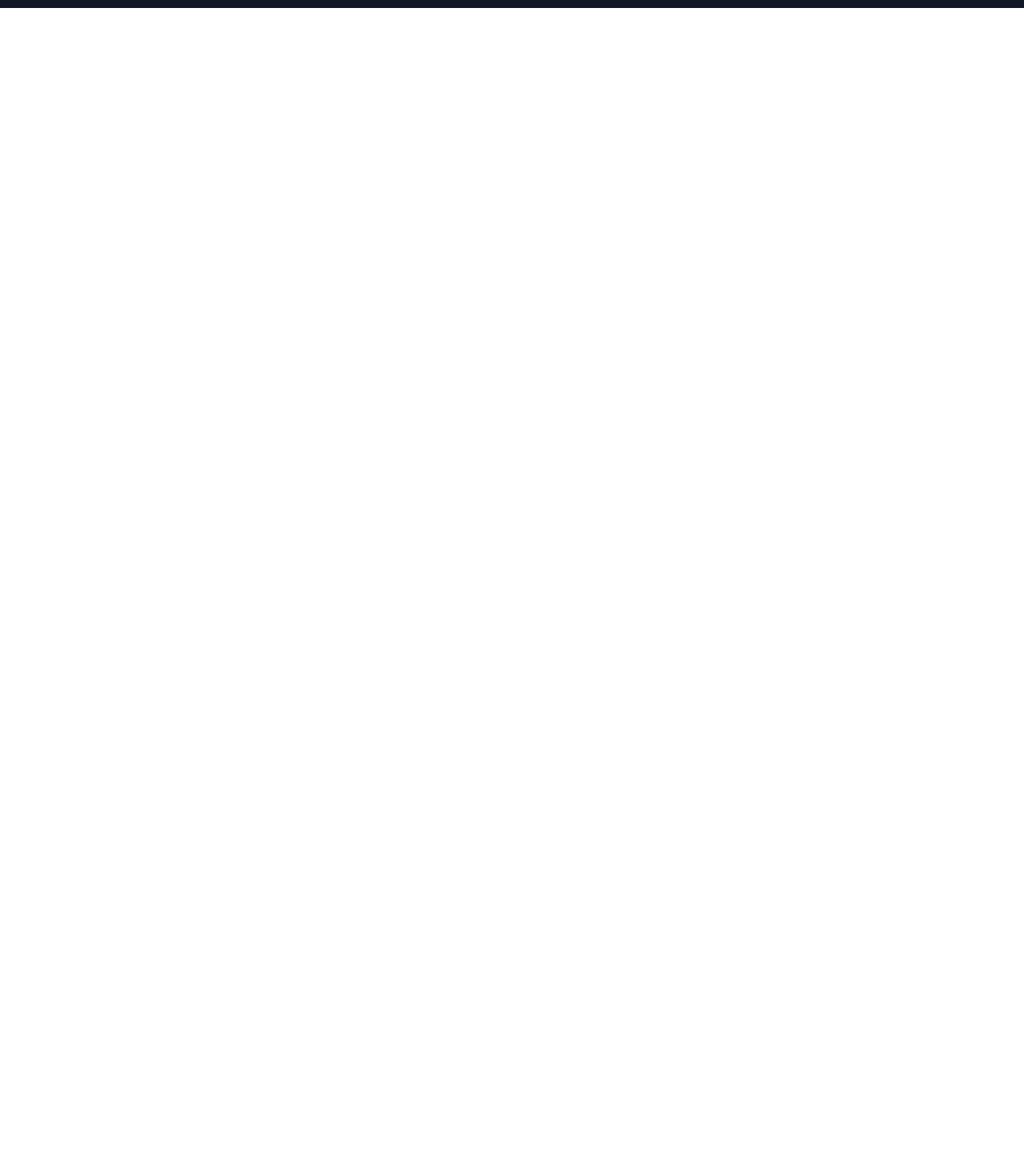
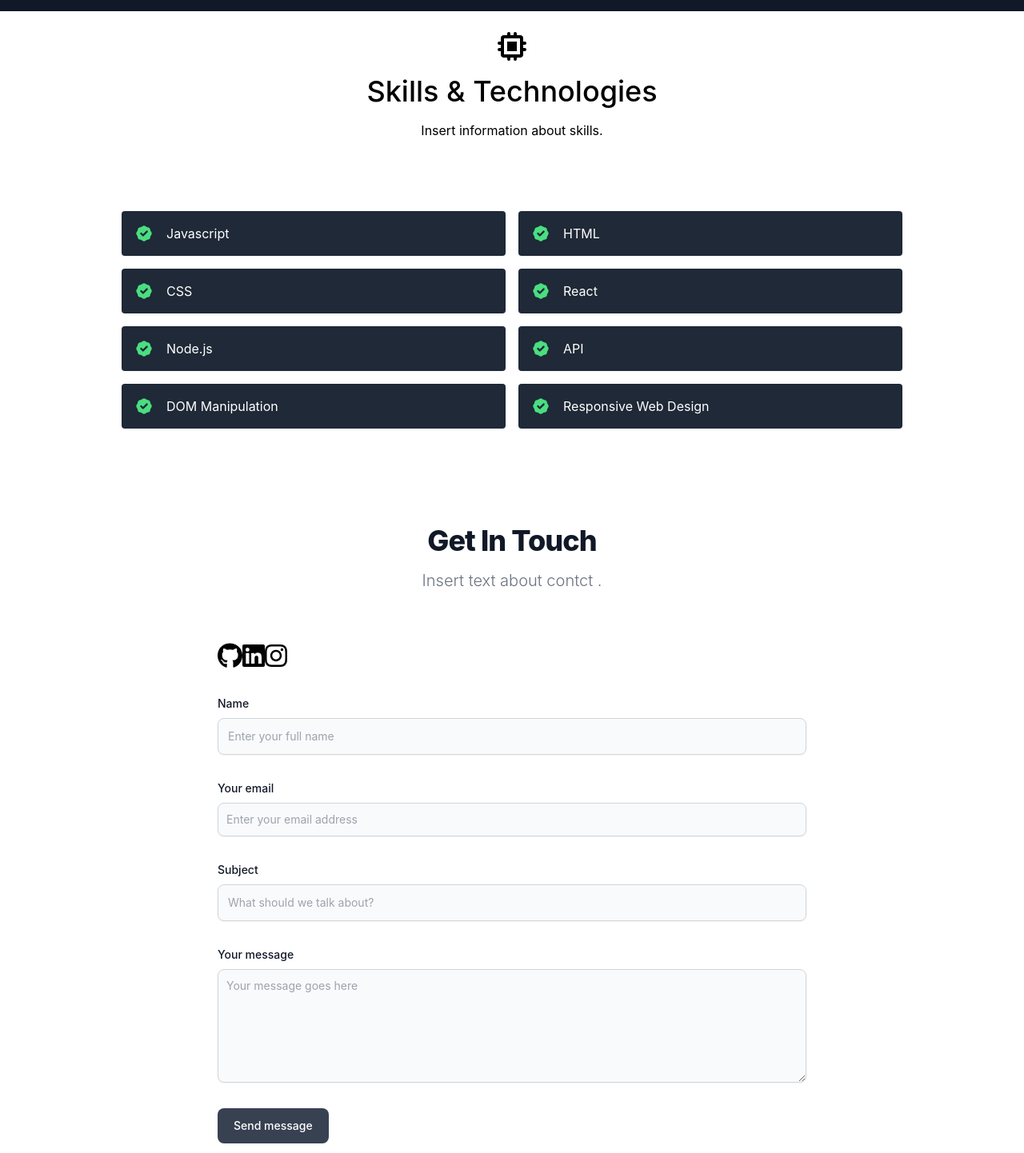
Before and after one commit to ngalvin1991/portfolio, a React (Create React App) app: page / in a window 1280 px wide. Shown: the part 968-2410 px from the top of the page at 80% size. Before the commit the page ends 978 px from the top, so only its background shows below. Built offline with nearby package versions, Linux system fonts and the light colour scheme.

Commit message:
contact me, skills, projects updated - packages installed so site functions

```diff
--- a/package.json
+++ b/package.json
@@ -3,12 +3,17 @@
   "version": "0.1.0",
   "private": true,
   "dependencies": {
+    "@fortawesome/fontawesome-svg-core": "^6.4.0",
+    "@fortawesome/free-brands-svg-icons": "^6.4.0",
+    "@fortawesome/react-fontawesome": "^0.2.0",
     "@heroicons/react": "^1.0.6",
     "@testing-library/jest-dom": "^5.16.5",
     "@testing-library/react": "^13.4.0",
     "@testing-library/user-event": "^13.5.0",
+    "node-sass": "^7.0.3",
     "react": "^18.2.0",
     "react-dom": "^18.2.0",
+    "react-iframe": "^1.8.5",
     "react-scripts": "5.0.1",
     "web-vitals": "^2.1.4"
   },
--- a/public/index.html
+++ b/public/index.html
@@ -24,9 +24,16 @@
       work correctly both with client-side routing and a non-root public URL.
       Learn how to configure a non-root public URL by running `npm run build`.
     -->
-    <title>React App</title>
+    <title>Noel Galvin</title>
   </head>
   <body>
+
+    <form name="contact" netlify netlify-honeypot="bot-field" hidden>
+      <input type="text" name="name" />
+      <input type="email" name="email" />
+      <textarea name="message"></textarea>
+    </form>
+
     <noscript>You need to enable JavaScript to run this app.</noscript>
     <div id="root"></div>
     <!--
--- a/src/App.js
+++ b/src/App.js
@@ -6,7 +6,7 @@ import Navbar from './Components/Navbar';
 import ProjectSection from './Components/ProjectSection';
 import Skills from './Components/Skills';
 import Footer from './Components/Footer';
-
+// import SocialFollow from "./SocialFollow"
 
 export default function App () {
   return (
--- a/src/Components/ContactMe.js
+++ b/src/Components/ContactMe.js
@@ -1,4 +1,56 @@
+import React from "react";
+import { FontAwesomeIcon } from "@fortawesome/react-fontawesome";
+import {
+    faInstagram,
+    faLinkedin,
+    faGithub
+} from "@fortawesome/free-brands-svg-icons";
 
 
+export default function ContactMe() {
+    return (
+        <section className="bg-white dark:bg-gray-900">
+            <div className="py-8 lg:py-16 px-4 mx-auto max-w-screen-md">
+                <h2 className="mb-4 text-4xl tracking-tight font-extrabold text-center text-gray-900 dark:text-white">Get In Touch</h2>
+                <p className="mb-8 lg:mb-16 font-light text-center text-gray-500 dark:text-gray-400 sm:text-xl">Insert text about contct .</p>
+                <form action="#" class="space-y-8">
+                    <div className="social-container justify-center">
 
-export default function ContactMe () {}
+                        <a href="https://github.com/ngalvin1991"
+                            className="linkedin social">
+                            <FontAwesomeIcon icon={faGithub} size="2x" className="dark:text-gray-400"/>
+                        </a>
+
+                        <a href="https://www.linkedin.com/in/noel-galvin-58b602262/"
+                            className="linkedin social">
+                            <FontAwesomeIcon icon={faLinkedin} size="2x" />
+                        </a>
+
+                        <a href="https://www.instagram.com/noelgalvin/?hl=en"
+                            className="instagram social">
+                            <FontAwesomeIcon icon={faInstagram} size="2x" />
+                        </a>
+
+                    </div>
+                    <div>
+                        <label for="subject" class="block mb-2 text-sm font-medium text-gray-900 dark:text-gray-300">Name</label>
+                        <input type="text" id="subject" class="block p-3 w-full text-sm text-gray-900 bg-gray-50 rounded-lg border border-gray-300 shadow-sm focus:ring-primary-500 focus:border-primary-500 dark:bg-gray-700 dark:border-gray-600 dark:placeholder-gray-400 dark:text-white dark:focus:ring-primary-500 dark:focus:border-primary-500 dark:shadow-sm-light" placeholder="Enter your full name" required />
+                    </div>
+                    <div>
+                        <label for="email" class="block mb-2 text-sm font-medium text-gray-900 dark:text-gray-300">Your email</label>
+                        <input type="email" id="email" class="shadow-sm bg-gray-50 border border-gray-300 text-gray-900 text-sm rounded-lg focus:ring-primary-500 focus:border-primary-500 block w-full p-2.5 dark:bg-gray-700 dark:border-gray-600 dark:placeholder-gray-400 dark:text-white dark:focus:ring-primary-500 dark:focus:border-primary-500 dark:shadow-sm-light" placeholder="Enter your email address" required />
+                    </div>
+                    <div>
+                        <label for="subject" class="block mb-2 text-sm font-medium text-gray-900 dark:text-gray-300">Subject</label>
+                        <input type="text" id="subject" class="block p-3 w-full text-sm text-gray-900 bg-gray-50 rounded-lg border border-gray-300 shadow-sm focus:ring-primary-500 focus:border-primary-500 dark:bg-gray-700 dark:border-gray-600 dark:placeholder-gray-400 dark:text-white dark:focus:ring-primary-500 dark:focus:border-primary-500 dark:shadow-sm-light" placeholder="What should we talk about?" required />
+                    </div>
+                    <div class="sm:col-span-2">
+                        <label for="message" class="block mb-2 text-sm font-medium text-gray-900 dark:text-gray-400">Your message</label>
+                        <textarea id="message" rows="6" class="block p-2.5 w-full text-sm text-gray-900 bg-gray-50 rounded-lg shadow-sm border border-gray-300 focus:ring-primary-500 focus:border-primary-500 dark:bg-gray-700 dark:border-gray-600 dark:placeholder-gray-400 dark:text-white dark:focus:ring-primary-500 dark:focus:border-primary-500" placeholder="Your message goes here"></textarea>
+                    </div>
+                    <button type="submit" class="py-3 px-5 text-sm font-medium text-center text-white rounded-lg bg-gray-700 sm:w-fit hover:bg-primary-800 focus:ring-4 focus:outline-none focus:ring-primary-300 dark:bg-primary-600 dark:hover:bg-primary-700 dark:focus:ring-primary-800">Send message</button>
+                </form>
+            </div>
+        </section>
+    )
+}
--- a/src/Components/ProjectSection.js
+++ b/src/Components/ProjectSection.js
@@ -6,8 +6,8 @@ import { projects } from "../data"
 export default function ProjectSection() {
     return (
         <section id="projects" className="text-white bg-gray-900 body-font">
-            <div className="flex flex-col w-full mb-20">
-                <CodeIcon className="mx-auto inline-block w-10 mb-4" />
+            <div className="flex flex-col w-full mb-20 text-center mb-20">
+                <CodeIcon className="mx-auto inline-block w-12 mb-3" />
                 <h1 className="sm:text-4xl text-3xl font-medium title-font mb-4 text-white">
                     My Recent Projects
                 </h1>
--- a/src/Components/Skills.js
+++ b/src/Components/Skills.js
@@ -1,4 +1,34 @@
 
+import React from "react";
+import { BadgeCheckIcon, ChipIcon } from "@heroicons/react/solid";
+import { skills } from "../data";
 
-
-export default function Skills () {}
+export default function Skills() {
+    return (
+        <section id="skills">
+            <div className="container px-5 py-10 mx-auto">
+                <div className="text-center mb-20">
+                    <ChipIcon className="w-10 inline-block mb-4" />
+                    <h1 className="sm:text-4xl text-3xl font-medium title-font text-black mb-4">
+                        Skills &amp; Technologies
+                    </h1>
+                    <p className="text-base leading-relaxed xl:w-2/4 lg:w-3/4 mx-auto">
+                        Insert information about skills.
+                    </p>
+                </div>
+                <div className="flex flex-wrap lg:w-4/5 sm:mx-auto sm:mb-2 -mx-2">
+                    {skills.map((skill) => (
+                        <div key={skill} className="p-2 sm:w-1/2 w-full">
+                            <div className="bg-gray-800 rounded flex p-4 h-full items-center">
+                                <BadgeCheckIcon className="text-green-400 w-6 h-6 flex-shrink-0 mr-4" />
+                                <span className="title-font font medium text-white ">
+                                    {skill}
+                                </span>
+                            </div>
+                        </div>
+                    ))}
+                </div>
+            </div>
+        </section>
+    );
+}
--- a/src/data.js
+++ b/src/data.js
@@ -8,3 +8,8 @@ export const projects = [
         link: "https://skillmatch-jobs.netlify.app"
     }
 ]
+
+export const skills = [
+   "Javascript", "HTML", "CSS", "React", "Node.js", "API",
+   "DOM Manipulation", "Responsive Web Design"
+]
```
Also changed, not shown: 1 other file (tests, documents, lock files or other folders).
